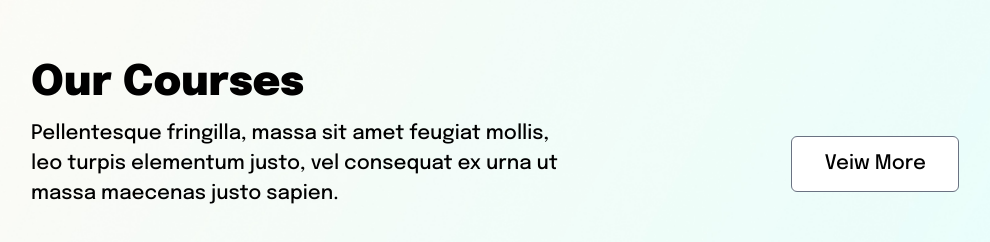
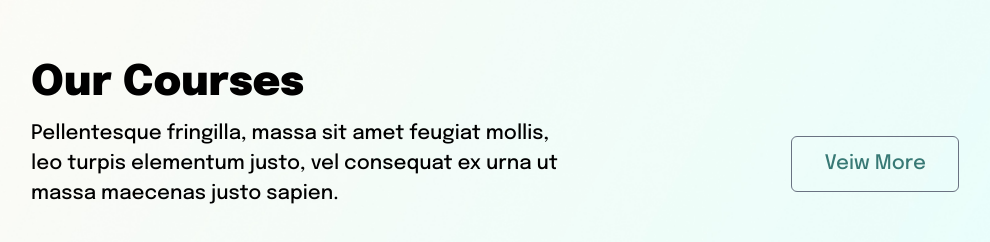
Before and after one commit to mr-harikrishnan/gng-next-js-final-project, a Next.js app: page / in a window 1280 px wide. Shown: the part 3460-3702 px from the top of the page, without its empty margins (145-1135 px from the left). Built offline with nearby package versions, Linux system fonts and the light colour scheme.

Commit message:
added btn clour chnages all sections

```diff
--- /dev/null
+++ b/src/app/(root)/about/page.tsx
@@ -0,0 +1,9 @@
+import React from 'react'
+
+function page() {
+  return (
+    <div>page</div>
+  )
+}
+
+export default page
--- a/src/app/(root)/component/OurCoursesSection/OurCourses.tsx
+++ b/src/app/(root)/component/OurCoursesSection/OurCourses.tsx
@@ -81,7 +81,7 @@ function OurCourses() {
             <div className='w-full mt-1 flex flex-col items-center sm:px-20 lg:flex-row lg:px-3.5 lg:mt-2 lg:gap-12 xl:px-0 xl:mt-1 xl:gap-58'>
                 <p className='bottom-animated-img text-center  text-[20px] lg:text-left'>Pellentesque fringilla, massa sit amet feugiat mollis, leo turpis elementum justo, vel consequat ex urna ut massa maecenas justo sapien.</p>
                 <div className='bottom-animated-img mt-8 sm:mt-8 md:mt-12 lg:mt-0'>
-                    <Button text={"Veiw More"}></Button>
+                    <Button text={"Veiw More"} bgColour={""} textColour={"#387975"} ></Button>
                 </div>
             </div>
 
--- a/src/app/(root)/component/findAndStartCourse/FindAndStartCourse.tsx
+++ b/src/app/(root)/component/findAndStartCourse/FindAndStartCourse.tsx
@@ -47,7 +47,7 @@ function FindAndStartCourse() {
                     </select>
 
                     <div className=" flex justify-center items-center mb-9 sm:mb-6.5 md:mb-0 md:justify-start">
-                        <Button text={"Button"} />
+                        <Button text={"Button"} bgColour={"#387975"} textColour={"white"} />
                     </div>
                 </div>
             </div>
--- a/src/app/(root)/component/servicesSection/Services.tsx
+++ b/src/app/(root)/component/servicesSection/Services.tsx
@@ -51,7 +51,7 @@ function Services() {
                 <h1 className="font-morebold -mt-1 text-center text-[32px] lg:text-left lg:text-[42px]">What We Provide To You</h1>
                 <p className="font-primary text-center text-[20px] lg:text-left">Pellentesque fringilla, massa sit amet feugiat mollis, leo turpis elementum justo, vel consequat ex urna ut massa maecenas justo sapien.</p>
                 <div className='mt-7'>
-                    <Buton text={"Veiw More"}></Buton>
+                    <Buton text={"Veiw More"} bgColour={"white"} textColour={"black"}></Buton>
                 </div>
 
             </div>
--- a/src/app/(root)/component/teachersSection/ClassTwinkle.tsx
+++ b/src/app/(root)/component/teachersSection/ClassTwinkle.tsx
@@ -61,7 +61,7 @@ function ClassTwinkle() {
                     <p className='text-[20px] text-center text-white lg:text-left'>Lorem ipsum dolor sit amet, consectetur adipiscing elit. Faucibus sit nunc mauris arcu blandit. Turpis vitae lectus a ut. Lorem ipsum dolor sit amet, consectetur adipiscing elit.</p>
 
                     <div className='mt-5'>
-                        <Button text={"About Us"}></Button>
+                        <Button text={"About Us"} bgColour={"white"} textColour={"black"}></Button>
                     </div>
                 </div>
             </div>
--- a/src/common/Button.tsx
+++ b/src/common/Button.tsx
@@ -1,14 +1,22 @@
-import React from 'react'
-
-function Button({text}:{text:string}) {
+export default function Button({
+  text,
+  bgColour,
+  textColour = 'black',
+}: {
+  text: string;
+  bgColour: string;
+  textColour?: string;
+}) {
   return (
     <a
       href="/about-us"
-      className="px-8 py-3 text-[20px] border border-gray-500 text-black bg-white font-medium rounded-md inline-block w-max"
-    >{text ? `${text}`:"Button"}
+      style={{
+        backgroundColor: bgColour,
+        color: textColour,
+      }}
+      className="px-8 py-3 text-[20px] border border-gray-500 font-medium rounded-md inline-block w-max"
+    >
+      {text || 'Button'}
     </a>
-
-  )
+  );
 }
-
-export default Button
--- a/src/common/Footer.tsx
+++ b/src/common/Footer.tsx
@@ -32,7 +32,7 @@ function Footer() {
 
                     {/* Contact Button */}
                     <div className='mt-6'>
-                        <Button text={"Contact Us"}></Button>
+                        <Button text={"Contact Us"} bgColour={"#387975"} textColour={"white"}></Button>
                     </div>
                 </div>
 
@@ -67,7 +67,7 @@ function Footer() {
                                 sm:mt-0'
                             />
                             <div className="w-full sm:w-max flex justify-center items-center">
-                                <Button text={"Subscribe"}></Button>
+                                <Button text={"Subscribe"} bgColour={"#387975"} textColour={"white"}></Button>
 
                             </div>
                         </div>
--- a/src/common/PlanCardBig.tsx
+++ b/src/common/PlanCardBig.tsx
@@ -25,7 +25,7 @@ function PlanCardBig({ data }: DataTypeProps) {
             <p className="text-[16px] mt-7.5   text-center text-[#565A59]  px-4">{data.desc}</p>
 
             <div className='px-6 mt-10 mb-7.5'>
-                <Button text={"Get Started"} ></Button>
+                <Button text={"Get Started"} bgColour={"#387975"} textColour={"white"}></Button>
             </div>
         </div>
     )
--- a/src/common/PlanCardSmall.tsx
+++ b/src/common/PlanCardSmall.tsx
@@ -23,7 +23,7 @@ function PlanCardSmall({ data }: DataTypeProps) {
             <p className="text-[16px] mt-7.5   text-center text-white/90  px-4">{data.desc}</p>
 
             <div className='px-6 mt-10 mb-7.5'>
-                <Button text={"Get Started"} ></Button>
+                <Button text={"Get Started"} bgColour={"white"} textColour={"black"}></Button>
             </div>
         </div>
     )
```
